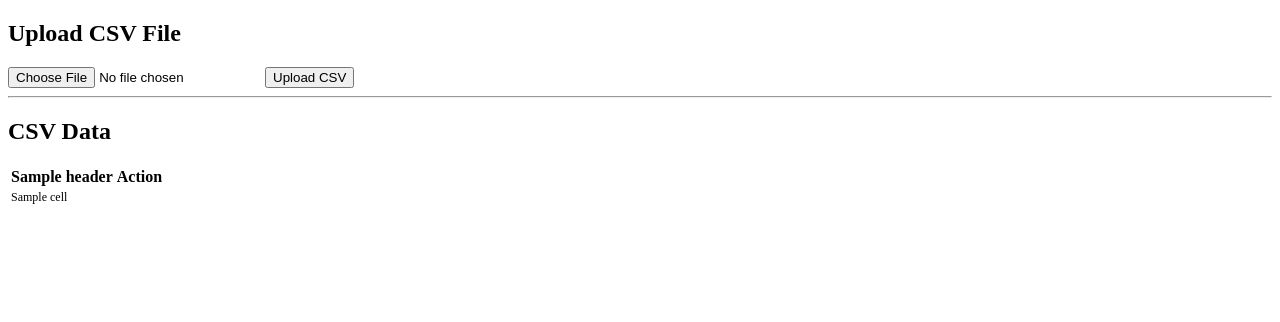
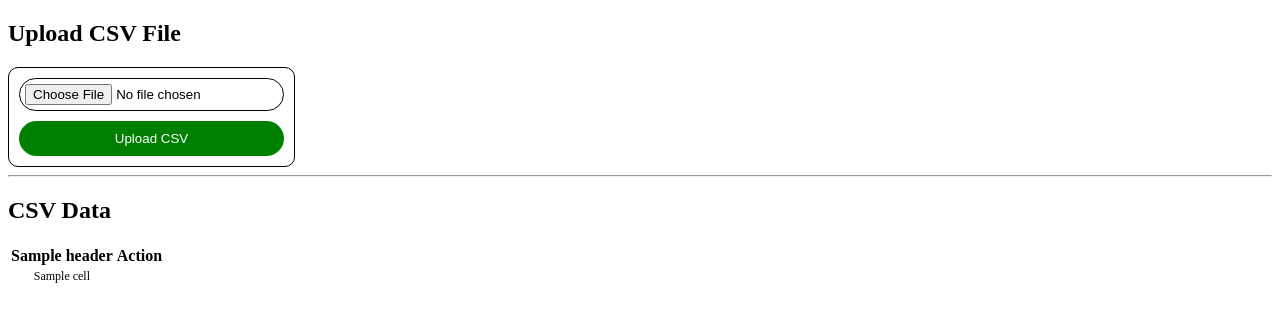
Before and after one commit to Abrarhussaindar/assignment, a Django app: template templates/index.html in a window 1280 px wide. Shown: the top 322 px of the page. Run offline with Django 4.2, Linux system fonts and the light colour scheme; the template is opened without the code that fills it: most values are stand-ins (such as "Sample title", 1, 10 or a date in 2020).

Commit message:
css changes

```diff
--- /dev/null
+++ b/static/css/style.css
@@ -0,0 +1,33 @@
+form {
+  border: 1px solid black;
+  border-radius: 10px;
+  padding: 10px;
+  width: -moz-min-content;
+  width: min-content;
+  display: flex;
+  flex-direction: column;
+  gap: 10px;
+}
+form input {
+  padding: 5px;
+  border-radius: 20px;
+  border: 1px solid black;
+}
+form button {
+  outline: none;
+  padding: 10px 40px;
+  color: white;
+  border: none;
+  border-radius: 20px;
+  background: green;
+  font-weight: 500;
+}
+
+table tr {
+  text-align: center;
+}
+table tr td p {
+  text-transform: capitalize;
+  font-size: 16px;
+  font-weight: 600;
+}/*# sourceMappingURL=style.css.map */
--- /dev/null
+++ b/static/css/style.scss
@@ -0,0 +1,36 @@
+form{
+    border: 1px solid black;
+    border-radius: 10px;
+    padding: 10px;
+    width: min-content;
+    display: flex;
+    flex-direction: column;
+    gap: 10px;
+    input{
+        padding: 5px;
+        border-radius: 20px;
+        border: 1px solid black;
+    }
+    button{
+        outline: none;
+        padding: 10px 40px;
+        color: white;
+        border: none;
+        border-radius: 20px;
+        background: green;
+        font-weight: 500;
+    }
+}
+
+table{
+    tr{
+        text-align: center;
+        td{
+            p{
+                text-transform: capitalize;
+                font-size: 16px;
+                font-weight: 600;
+            }
+        }
+    }
+}
--- a/templates/index.html
+++ b/templates/index.html
@@ -2,9 +2,13 @@
 <!DOCTYPE html>
 <html>
 <head>
+    {% load static %}
     <title>Upload CSV</title>
+    <link rel="stylesheet" href="{% static 'css/style.css' %}">
 </head>
+
 <body>
+
     <h2>Upload CSV File</h2>
     <form method="post" id="uploadForm" enctype="multipart/form-data">
         {% csrf_token %}
@@ -32,6 +36,10 @@
                     {% for cell in row %}
                         {% if cell == 'index2' %}
                             <td>
+                                <p>
+                                    you need to upload the file again
+
+                                </p>
                                 <form id="revForm" method="post" enctype="multipart/form-data">
                                     {% csrf_token %}
                                     <input type="file" name="csv_file" accept=".csv"  >
```
Also changed, not shown: 1 other file.
